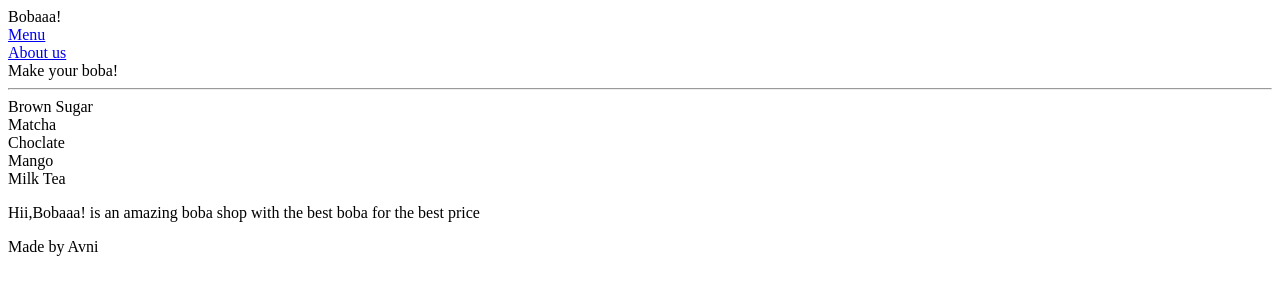
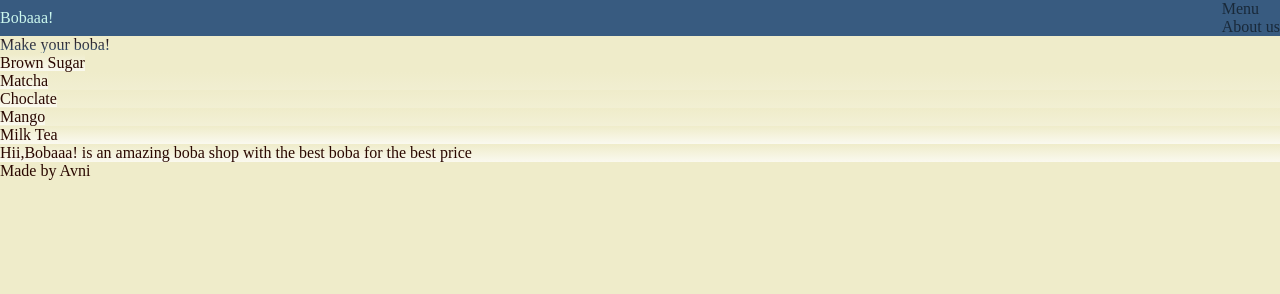
Before and after one commit to avni123456/i-want-free-boba, a plain HTML site: page index.html in a window 1280 px wide. Drawn offline with Linux system fonts and the light colour scheme; a web font is replaced by a local one.

Commit message:
finish 4real this time

```diff
--- a/index.html
+++ b/index.html
@@ -3,7 +3,7 @@
     <head>
         <title>Bobaaa!</title>
         <meta charset="uft-8">
-        <limk rele="stylesheet" href="styles.css"
+        <link rel="stylesheet" href="styles.css"
         <link rel="preconnect" href="https://fonts.googleapis.com">
 <link rel="preconnect" href="https://fonts.gstatic.com" crossorigin>
 <link href="https://fonts.googleapis.com/css2?family=Atma:wght@300;400;500;600;700&family=Sour+Gummy:ital,wght@0,100..900;1,100..900&display=swap" rel="stylesheet">
```
